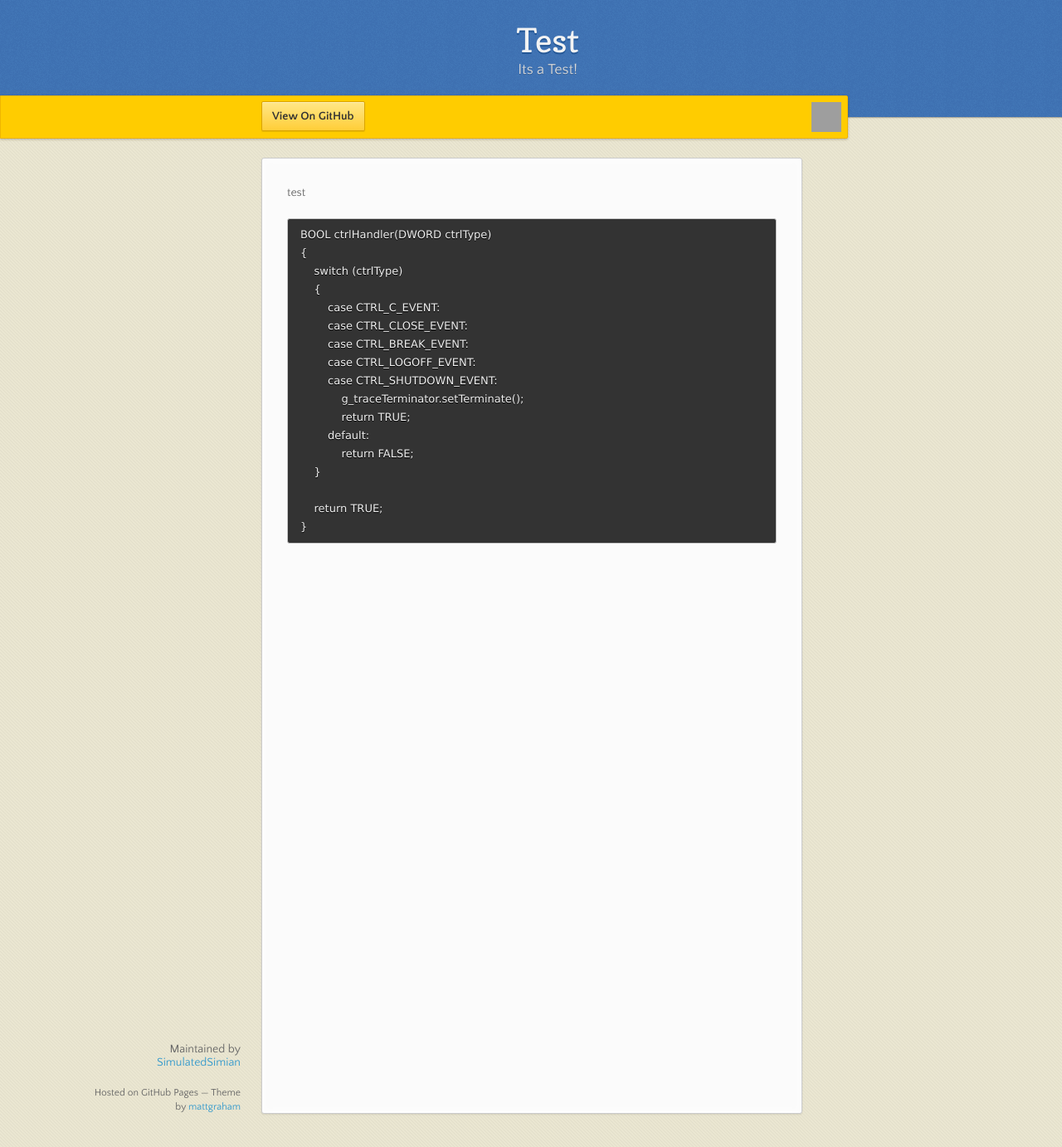
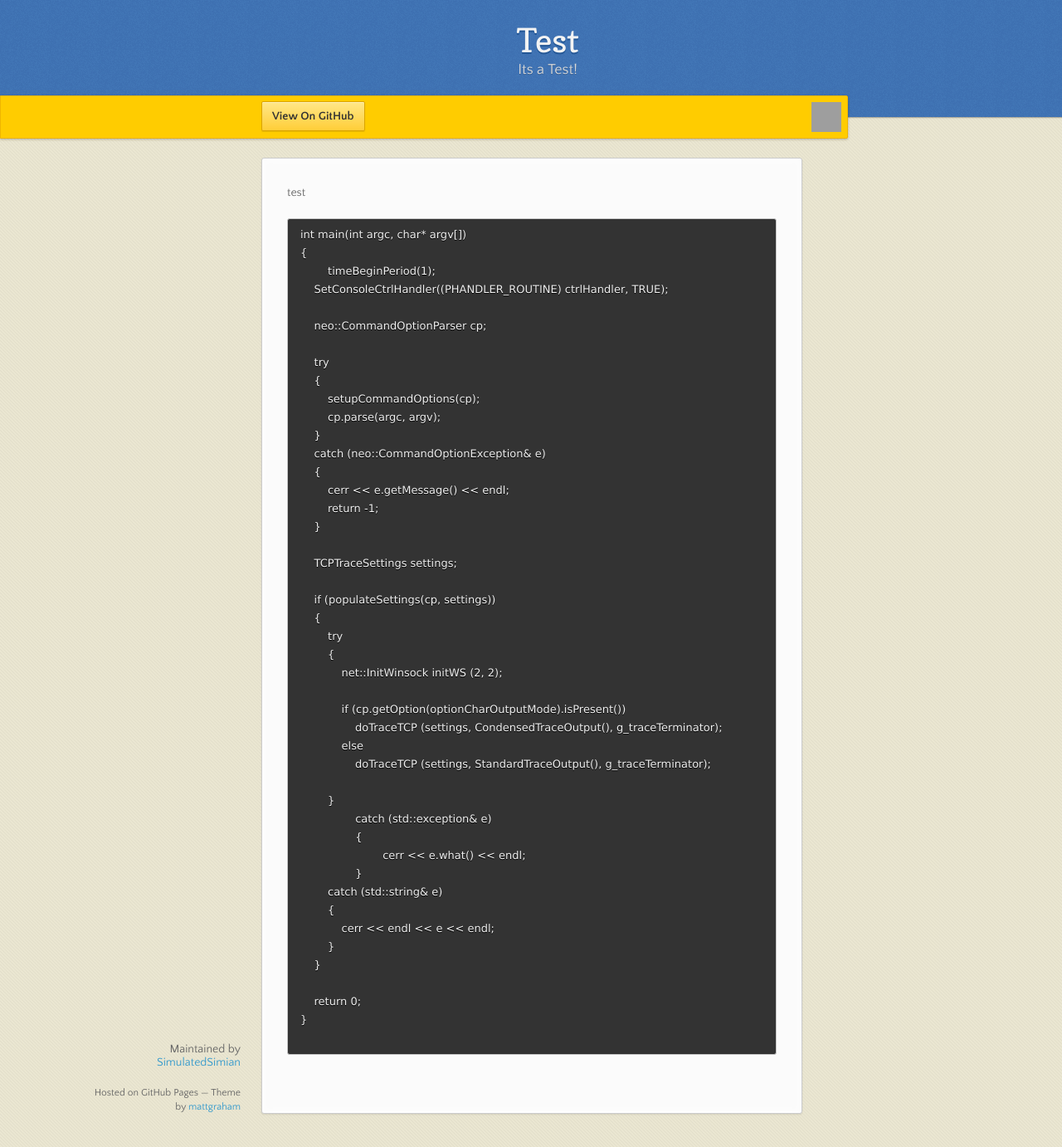
Before and after one commit to SimulatedSimian/SimulatedSimian.github.io, a Jekyll site: the page built from test.md, in a window 1280 px wide and 1382 px high. Shown: the whole window at 83% size. Built offline with Jekyll 4.4.1, drawn with Linux system fonts in a browser that asks for light colours; nearby versions of some CDN libraries; Markdown is read by kramdown in place of the engine named in the settings; grey boxes are pictures that could not be loaded.

Commit message:
Update test.md

````diff
--- a/test.md
+++ b/test.md
@@ -10,21 +10,49 @@ projectrepo: https://github.com/SimulatedSimian/
 test
 
 ```C++
-BOOL ctrlHandler(DWORD ctrlType)
+int main(int argc, char* argv[])
 {
-    switch (ctrlType)
+	timeBeginPeriod(1);
+    SetConsoleCtrlHandler((PHANDLER_ROUTINE) ctrlHandler, TRUE);
+
+    neo::CommandOptionParser cp;
+
+    try
     {
-        case CTRL_C_EVENT:
-        case CTRL_CLOSE_EVENT:
-        case CTRL_BREAK_EVENT:
-        case CTRL_LOGOFF_EVENT:
-        case CTRL_SHUTDOWN_EVENT:
-            g_traceTerminator.setTerminate();
-            return TRUE;
-        default:
-            return FALSE;
+        setupCommandOptions(cp);
+        cp.parse(argc, argv);
+    }
+    catch (neo::CommandOptionException& e)
+    {
+        cerr << e.getMessage() << endl;
+        return -1;
     }
 
-    return TRUE;
+    TCPTraceSettings settings;
+
+    if (populateSettings(cp, settings))
+    {
+        try
+        {
+            net::InitWinsock initWS (2, 2);
+
+            if (cp.getOption(optionCharOutputMode).isPresent())
+                doTraceTCP (settings, CondensedTraceOutput(), g_traceTerminator);
+            else
+                doTraceTCP (settings, StandardTraceOutput(), g_traceTerminator);
+
+        }
+		catch (std::exception& e)
+		{
+			cerr << e.what() << endl;
+		}
+        catch (std::string& e)
+        {
+            cerr << endl << e << endl;
+        }
+    }
+
+    return 0;
 }
+
 ```
````
